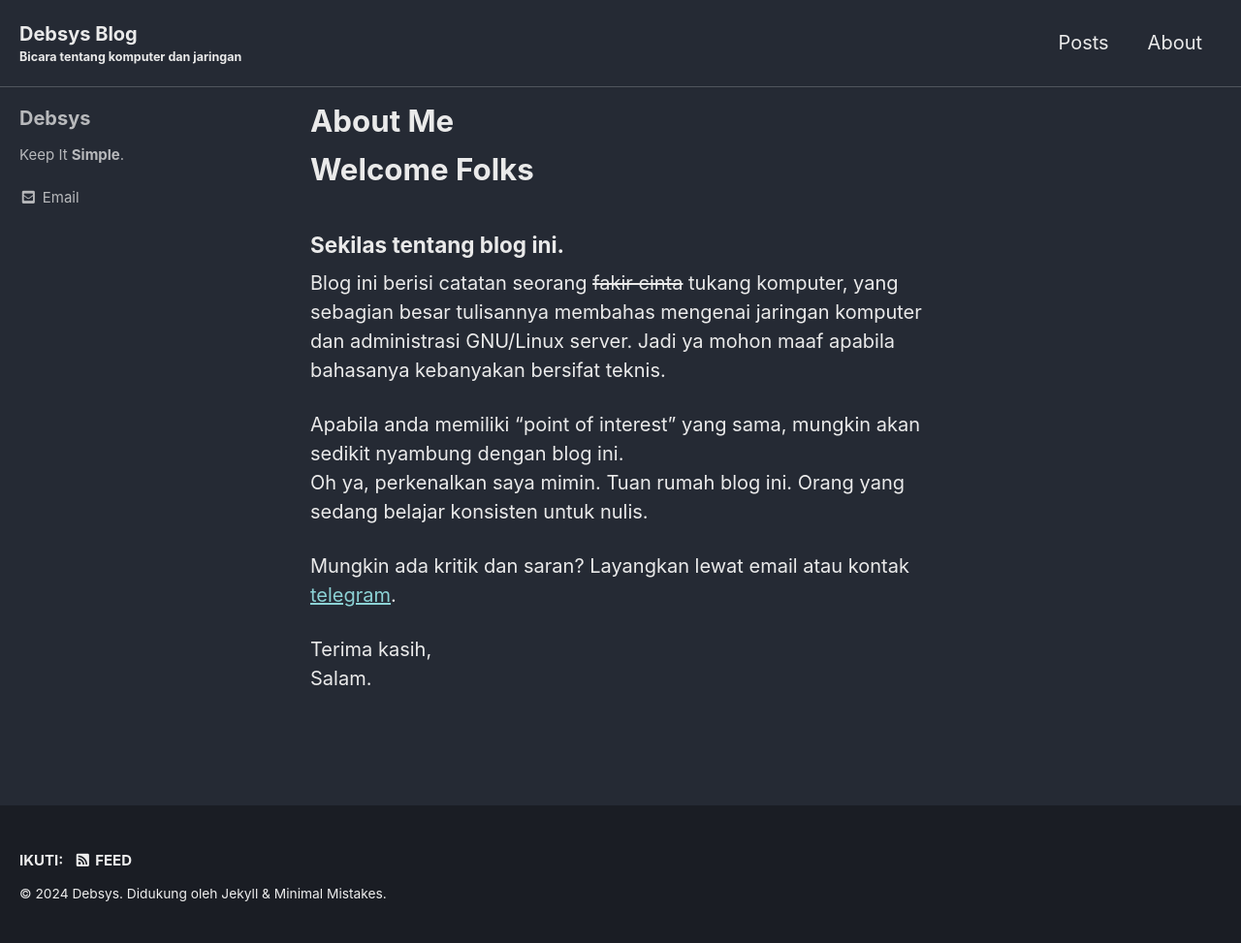
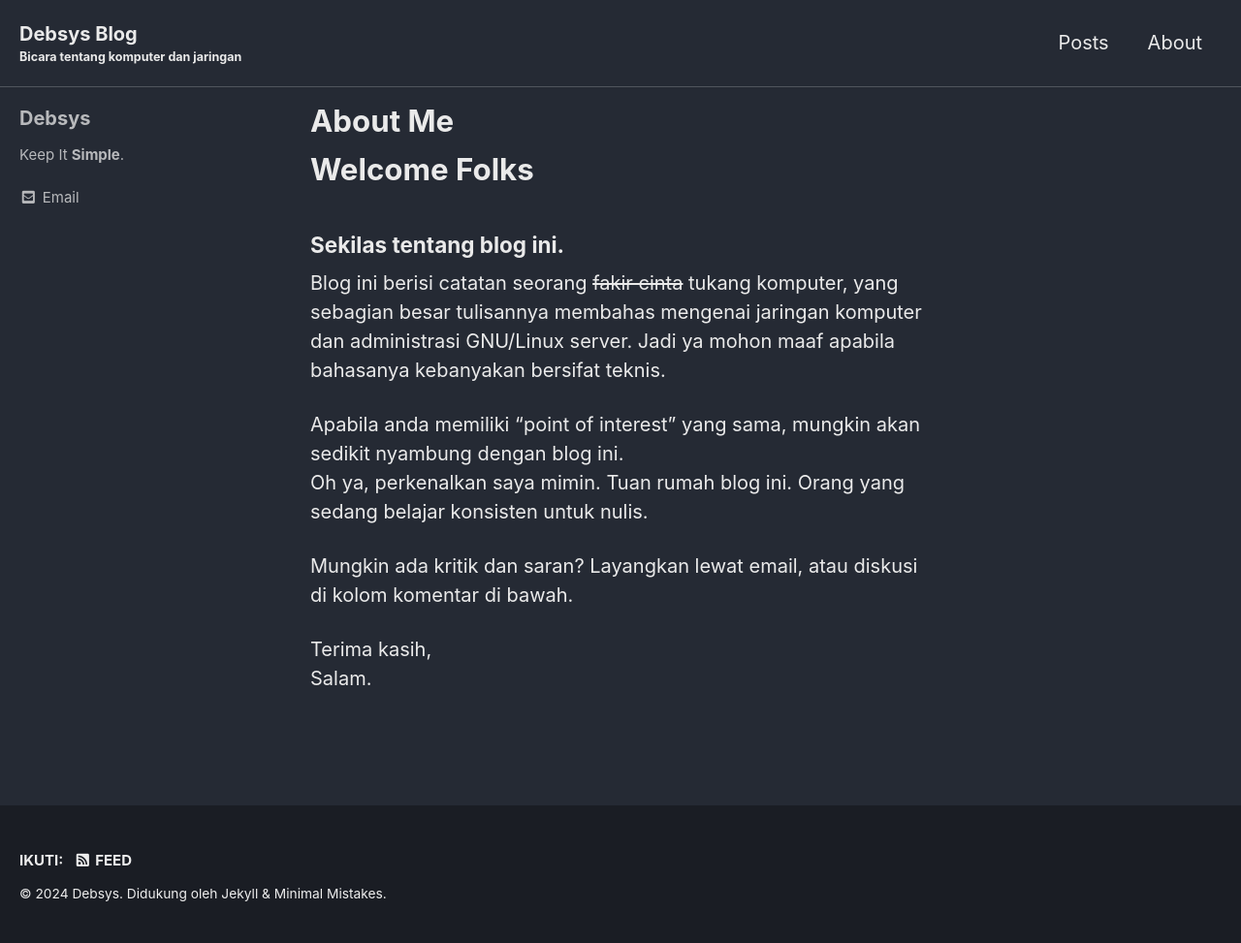
Before and after one commit to debsys/debsys.github.io, a Jekyll site: the page built from _pages/about.md, in a window 1280 px wide. Shown: the whole page at 97% size. Built offline with Jekyll 4.4.1, drawn with Linux system fonts in a browser that asks for light colours; cached includes are drawn as plain includes.

Commit message:
Update about.md
update kontak kritik dan saran

```diff
--- a/_pages/about.md
+++ b/_pages/about.md
@@ -14,7 +14,7 @@ Apabila anda memiliki "point of interest" yang sama, mungkin akan sedikit nyambu
 Oh ya, perkenalkan saya mimin. Tuan rumah blog ini. Orang yang sedang belajar konsisten untuk nulis.
 
 Mungkin ada kritik dan saran?
-Layangkan lewat email atau kontak [telegram](https://t.me/laredusun).
+Layangkan lewat email, atau diskusi di kolom komentar di bawah.
 
 Terima kasih,
 Salam.
```
